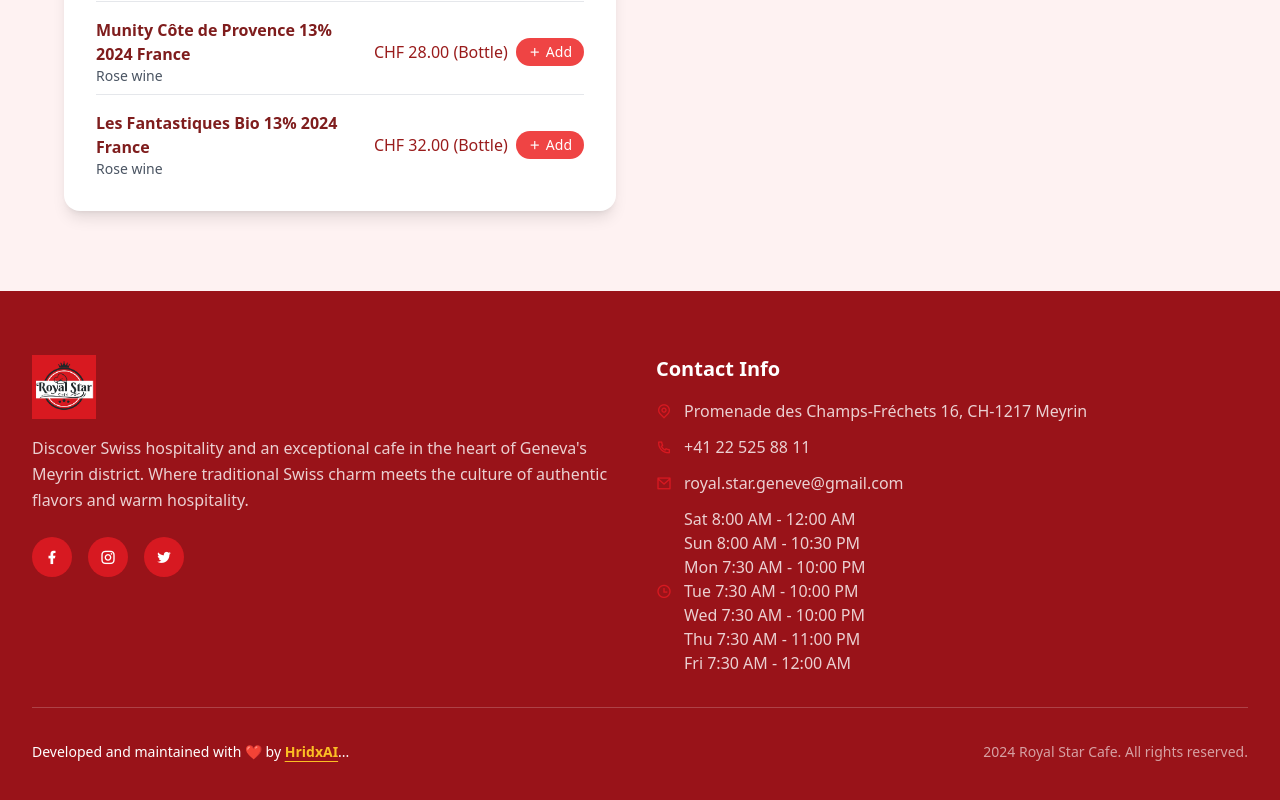
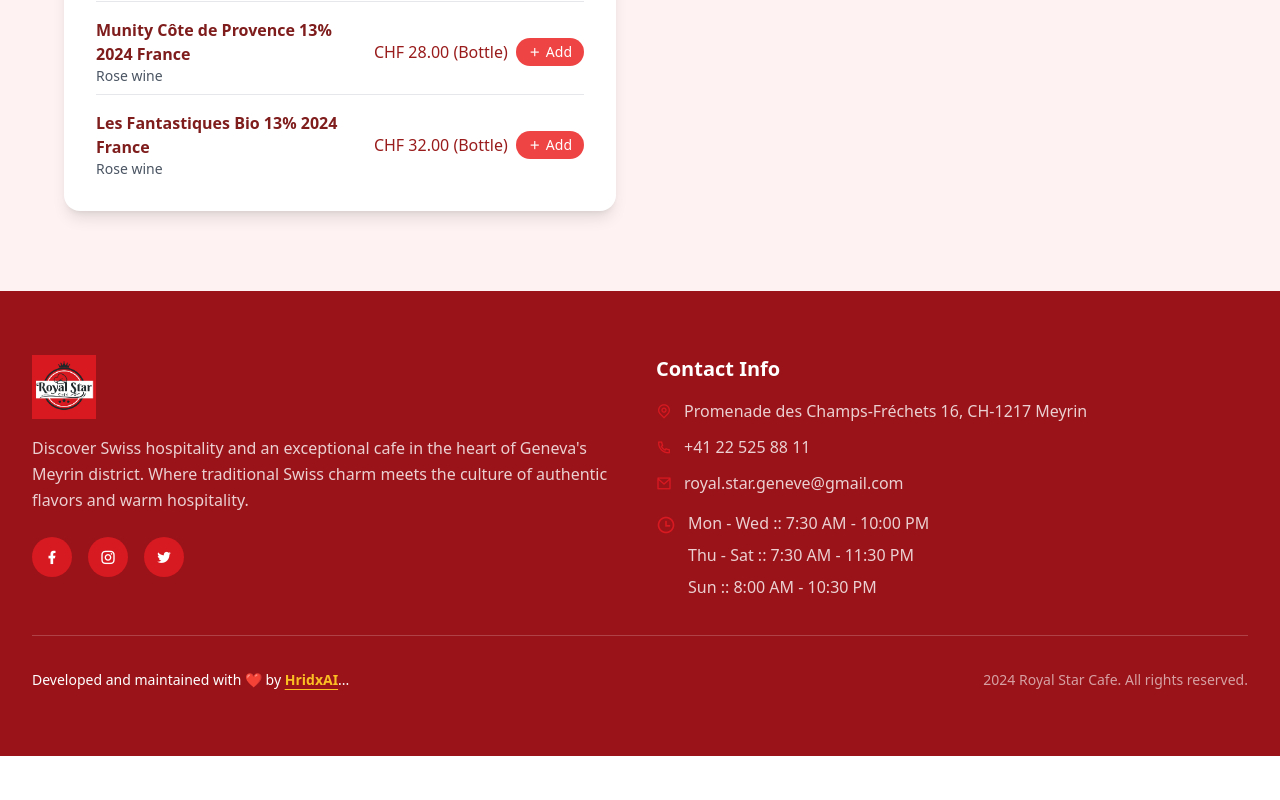
Before and after one commit to hridyesh-gupta/Royal-Star, a Next.js app: page /menu in a window 1280 px wide. Shown: the part 7806-8606 px from the top of the page. After the commit the page ends 8562 px from the top, so only its background shows below. Built offline with nearby package versions, Linux system fonts and the light colour scheme.

Commit message:
Minor changes according to client

```diff
--- a/app/checkout/CheckoutForm.tsx
+++ b/app/checkout/CheckoutForm.tsx
@@ -413,8 +413,8 @@ export default function CheckoutForm() {
           </div>
 
           {/* Right Column - Order Summary */}
-          <div className="lg:col-span-1">
-            <div className="bg-white rounded-xl shadow-lg p-6 sticky top-24">
+          <div className="lg:col-span-1 flex flex-col">
+            <div className="bg-white rounded-xl shadow-lg p-6 mt-auto">
               <h2 className="text-xl font-semibold text-red-900 mb-4">
                 {language === 'fr' ? 'Résumé de la commande' : 'Order Summary'}
               </h2>
--- a/app/contact/ContactHero.tsx
+++ b/app/contact/ContactHero.tsx
@@ -107,11 +107,11 @@ export default function ContactHero() {
             <div className="space-y-4">
                 <div className="flex justify-center items-center">
                   <span
-                    className="text-white text-center"
+                    className="text-white text-center leading-9"
                     dangerouslySetInnerHTML={{
                       __html: language === 'fr'
-                        ? 'Sam 08h00 - 00h00<br />Dim 08h00 - 22h30<br />Lun 07h30 - 22h00<br />Mar 07h30 - 22h00<br />Mer 07h30 - 22h00<br />Jeu 07h30 - 23h00<br />Ven 07h30 - 00h00'
-                        : 'Sat 8:00 AM - 12:00 AM<br />Sun 8:00 AM - 10:30 PM<br />Mon 7:30 AM - 10:00 PM<br />Tue 7:30 AM - 10:00 PM<br />Wed 7:30 AM - 10:00 PM<br />Thu 7:30 AM - 11:00 PM<br />Fri 7:30 AM - 12:00 AM'
+                       ? 'Lun - Mer :: 7:30 AM - 10:00 PM<br />Jeu - Sam :: 7:30 AM - 11:30 PM<br />Sun :: 8:00 AM - 10:30 PM'
+                        : 'Mon - Wed :: 7:30 AM - 10:00 PM<br />Thu - Sat :: 7:30 AM - 11:30 PM<br />Sun :: 8:00 AM - 10:30 PM'
                     }}
                   />
                 </div>
--- a/components/Footer.tsx
+++ b/components/Footer.tsx
@@ -56,16 +56,19 @@ export default function Footer() {
                   <i className="ri-mail-line mr-3 text-brand-red"></i>
                   <span>royal.star.geneve@gmail.com</span>
                 </div>
-                <div className="flex items-center text-white/80">
-                  <i className="ri-time-line mr-3 text-brand-red"></i>
-                  <span
-                    dangerouslySetInnerHTML={{
-                      __html: language === 'fr'
-                        ? 'Sam 08h00 - 00h00<br />Dim 08h00 - 22h30<br />Lun 07h30 - 22h00<br />Mar 07h30 - 22h00<br />Mer 07h30 - 22h00<br />Jeu 07h30 - 23h00<br />Ven 07h30 - 00h00'
-                        : 'Sat 8:00 AM - 12:00 AM<br />Sun 8:00 AM - 10:30 PM<br />Mon 7:30 AM - 10:00 PM<br />Tue 7:30 AM - 10:00 PM<br />Wed 7:30 AM - 10:00 PM<br />Thu 7:30 AM - 11:00 PM<br />Fri 7:30 AM - 12:00 AM'
-                    }}
-                  />
+                <div className="flex items-start text-white/80">
+                  <i className="ri-time-line mr-3 text-brand-red text-xl mt-1"></i>
 
+                  <div className="flex flex-col leading-loose">
+                    <span
+                      dangerouslySetInnerHTML={{
+                        __html:
+                          language === 'fr'
+                            ? 'Lun - Mer :: 7:30 AM - 10:00 PM<br />Jeu - Sam :: 7:30 AM - 11:30 PM<br />Dim :: 8:00 AM - 10:30 PM'
+                            : 'Mon - Wed :: 7:30 AM - 10:00 PM<br />Thu - Sat :: 7:30 AM - 11:30 PM<br />Sun :: 8:00 AM - 10:30 PM'
+                      }}
+                    />
+                  </div>
                 </div>
               </div>
             </div>
```
